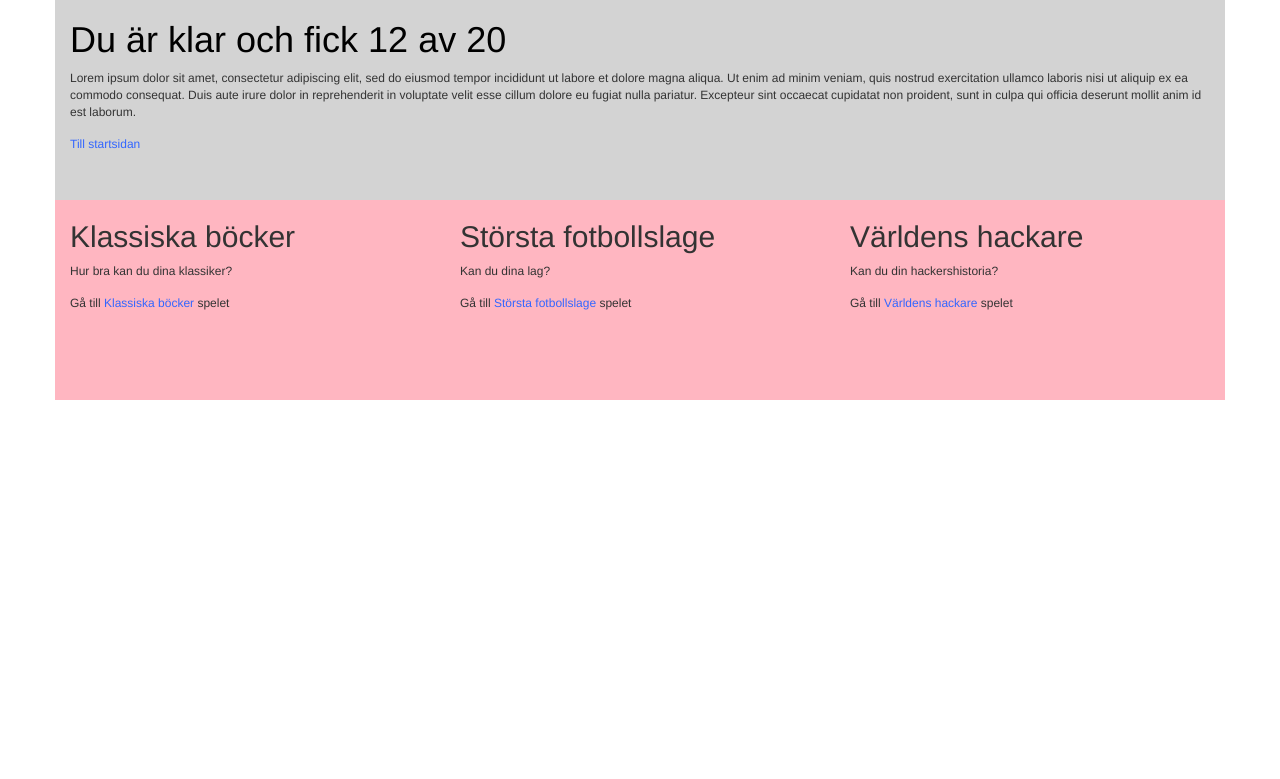
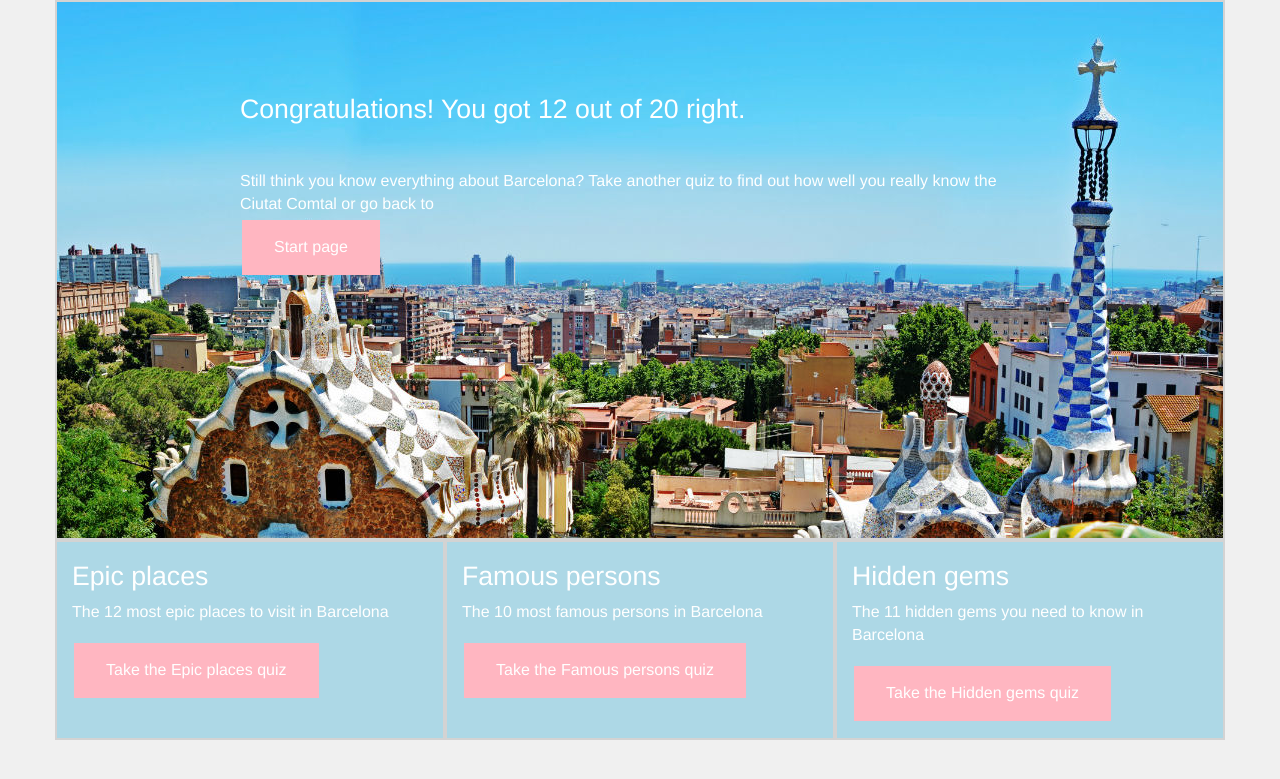
Before and after one commit to Vertsi/quizproject, a Django app: page /quiz/1/completed/ in a window 1280 px wide. Shown: the top 779 px of the page. Run offline with Django 3.2, Linux system fonts and the light colour scheme; some libraries are stand-ins or nearby versions.

Commit message:
CSS and styling
All files

```diff
--- a/quiz/templates/results.html
+++ b/quiz/templates/results.html
@@ -4,7 +4,7 @@
 	<meta charset="utf-8">
 	<meta http-equiv="X-UA-Compatible" content="IE Edge">
 	<meta name="viewport" content="width=device-width, initial-scale=1">
-<title>Veros quizsite :)</title>
+<title>BCN | Quiz</title>
 <link href="/static/css/bootstrap.min.css" rel="stylesheet">
 <link href="/static/style.css" rel="stylesheet">
 
@@ -15,11 +15,10 @@
 	<div class="container">
 		<div class="row">
 			<div class="col-md-12 column1">
-	<h1>Du är klar och fick {{ correct }} av {{ total }}</h1>
-		<p>Lorem ipsum dolor sit amet, consectetur adipiscing elit, sed do eiusmod tempor incididunt ut labore et dolore magna aliqua. Ut enim ad minim veniam, quis nostrud exercitation ullamco laboris nisi ut aliquip ex ea commodo consequat. Duis aute irure dolor in reprehenderit in voluptate velit esse cillum dolore eu fugiat nulla pariatur. Excepteur sint occaecat cupidatat non proident, sunt in culpa qui officia deserunt mollit anim id est laborum.</p>
-		<p><a href="{% url 'start_page' %}">
-			Till startsidan
-		</a></p>
+	<h2 class = "text_over_image image1">Congratulations! You got {{ correct }} out of {{ total }} right.</h2>
+		<p class = "text_over_image image2">Still think you know everything about Barcelona? Take another quiz to find out how well you really know the Ciutat Comtal or go back to <br>
+ <a href="{% url 'start_page' %}"><input type="submit" Value="Start page"></a>
+	</p>
 	</div>
 </div>
 
@@ -27,7 +26,7 @@
 			{% for quiz in quizzes %}
 			<div class="col-md-4 column2"><h2>{{ quiz.name }}</h2>
 				<p>{{ quiz.description }}</p>
-				<p>Gå till <a href="{% url 'quiz_page' quiz.quiz_number %}"> {{ quiz.name }} </a>spelet</p>
+				<a href="{% url 'quiz_page' quiz.quiz_number %}"><input type="submit" Value="Take the {{ quiz.name }} quiz"></a>
 			</div>
 			{% endfor %}
 		</div>
--- a/quiz/views.py
+++ b/quiz/views.py
@@ -3,18 +3,18 @@ from django.shortcuts import render
 quizzes = [
 	{
 		"quiz_number": 1,
-		"name": "Klassiska böcker",
-		"description": "Hur bra kan du dina klassiker?"
+		"name": "Epic places",
+		"description": "The 12 most epic places to visit in Barcelona"
 	},
 	{
 		"quiz_number": 2,
-		"name": "Största fotbollslage",
-		"description": "Kan du dina lag?"
+		"name": "Famous persons",
+		"description": "The 10 most famous persons in Barcelona"
 	},
 	{
 		"quiz_number": 3,
-		"name": "Världens hackare",
-		"description": "Kan du din hackershistoria?"
+		"name": "Hidden gems",
+		"description": "The 11 hidden gems you need to know in Barcelona"
 	},
 ]
 
@@ -34,10 +34,10 @@ def quiz(request, quiz_number):
 def question(request, quiz_number, question_number):
 	context = {
 		"question_number": question_number,
-		"question": "Hur många bultar har ölandsbron?",
-		"answer1": "12",
-		"answer2": "66 400",
-		"answer3": "7 428 954",
+		"question": "Barcelona is the third largest tourist destination in Europ after Paris and London - but how many tourists visit the city every year?",
+		"answer1": "20 million",
+		"answer2": "15 million",
+		"answer3": "8 million",
 		"quiz_number": quiz_number,
 	}
 	return render(request, "question.html", context)
--- a/static/style.css
+++ b/static/style.css
@@ -1,32 +1,89 @@
+
 body {
-	background: rgb(255, 255, 255);
-	font-size: 9pt;
+	background: rgb(240, 240, 240);
+	font-size: 12pt;
 	font-family: Helvetica;
+	color: rgb(255, 255, 255);
 }
 h1 {
-	color: rgb(0, 0, 0);
+	font-size: 36pt;
+	font-weight: bold;
+	max-width: 800px;
+}
+h2 {
+	font-size: 20pt;
+	max-width: 800px;
+}
+p {
+	padding-bottom: 5px;
+	color: rgb(255, 255, 255);
+	max-width: 800px;
 }
 a {
 	color: rgb(51, 102, 255);
 }
-p {
-	padding-bottom: 5px;
+
+.image1 {
+    position: absolute;
+    margin: auto;
+    top: 0;
+    left:0;
+    right:0;
+    bottom:0;
+    height: 350px;
+}
+
+.image2 {
+    position: absolute;
+    margin: auto;
+    top: 0;
+    left:0;
+    right:0;
+    bottom:0;
+    height: 200px;
+}
+
+.image3 {
+    position: absolute;
+    margin: auto;
+    margin-left: 180px;
+    top: 0;
+    left:0;
+    right:0;
+    bottom:0;
+    height: 200px;
 }
 
 
+
 .column1 {
-	background: lightgrey;
-	min-height: 200px;
+	background: none;
+	background-image: url(/static/Barcelona.jpg);
+	min-height: 540px;
+	border: 2px solid rgb(211, 211, 211);
+
 }
 .column2 {
-	background:lightpink;
+	background: lightblue;
 	height: 200px;
+	border: 2px solid rgb(211, 211, 211);
+
 }
 .column3 {
-	background:lightpink;
+	background:lightyellow;
 	height: 200px;
 }
 .column4 {
-	background:lightpink;
+	background:lightblue;
 	height: 200px;
 }
+
+input[type="submit"] {
+    background-color: lightpink;
+    border: none;
+    color: white;
+    padding: 16px 32px;
+    text-decoration: none;
+    margin: 4px 2px;
+    cursor: pointer;
+}
```
Also changed, not shown: quiz/templates/question.html (+5 -3 lines), quiz/templates/quiz.html (+4 -4 lines), quiz/templates/start.html (+8 -4 lines), static/Barcelona.jpg (added), static/logo.png (added), 2 other files.
